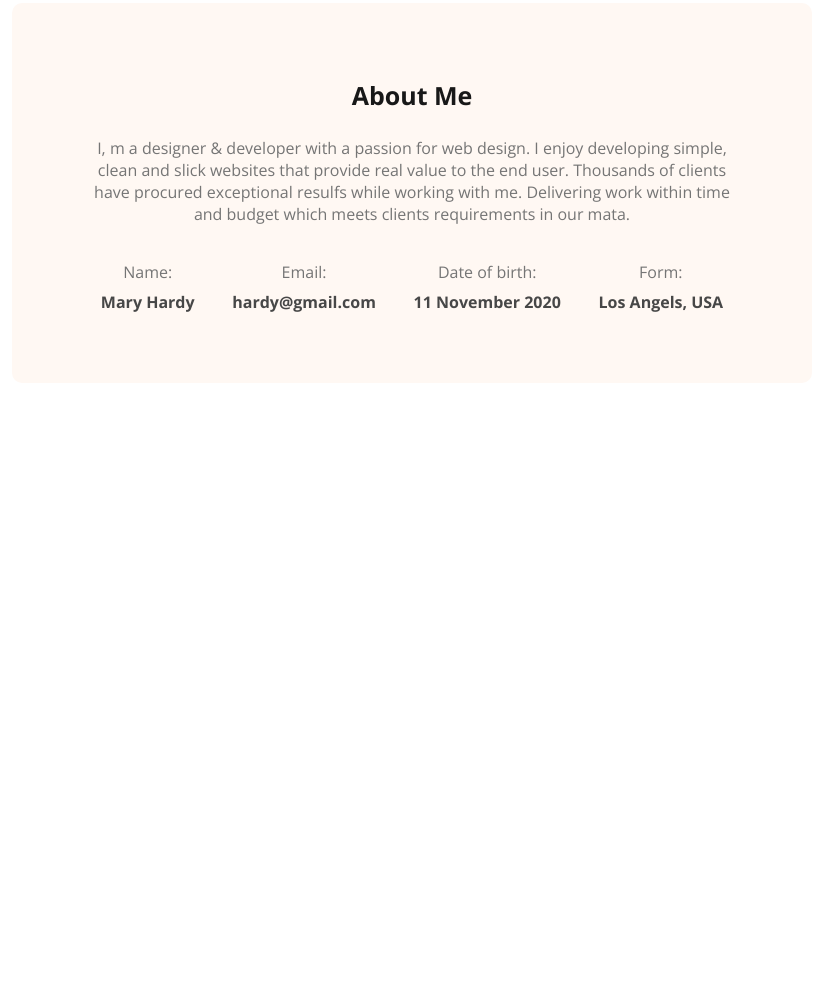
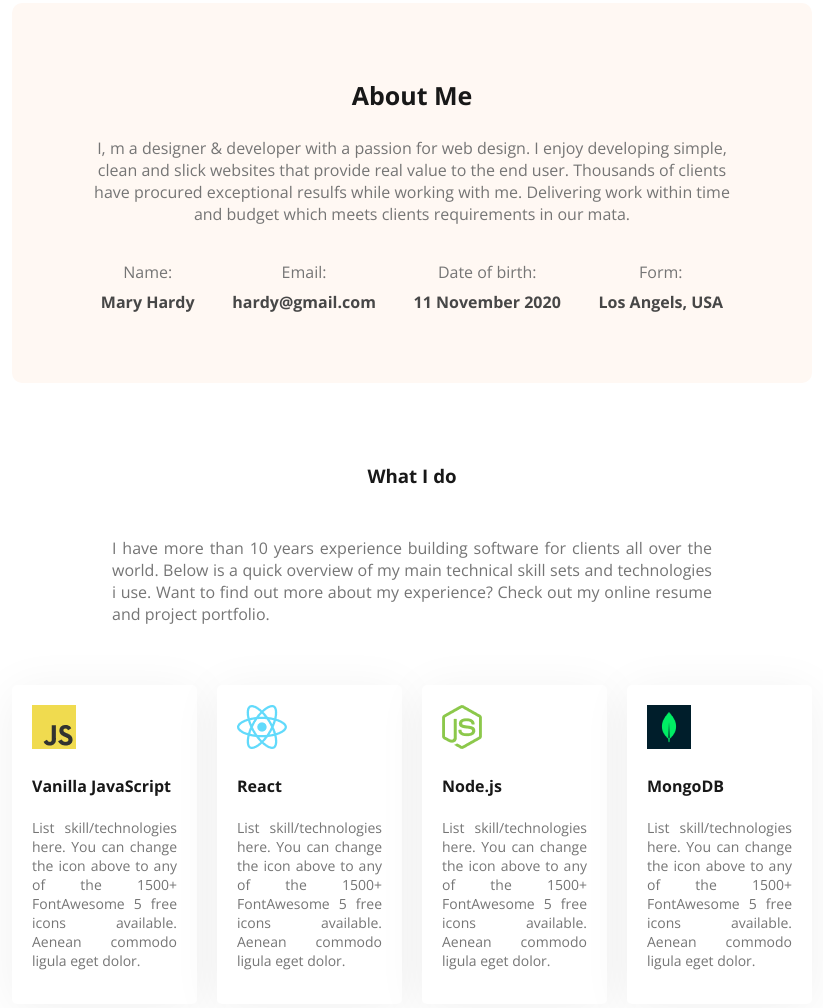
Before and after one commit to Tosiqul-Islam-Sopon/Portfolio, a plain HTML site: page index.html in a window 1280 px wide. Shown: the part 647-1655 px from the top of the page, without its empty margins (228-1051 px from the left). Before the commit the page ends 1038 px from the top, so only its background shows below. Drawn offline with nearby package versions, Linux system fonts and the light colour scheme.

Commit message:
what I do complete

```diff
--- a/index.html
+++ b/index.html
@@ -57,6 +57,42 @@
                 </div>
             </div>
         </section>
+        <section class="what_i_do_container">
+            <h3 class="what_i_do_title">What I do</h3>
+            <p class="what_i_do_description">
+                I have more than 10 years experience building software for clients all over the world. Below is a quick overview of my main technical skill sets and technologies i use. Want to find out more about my experience? Check out my online resume and project portfolio.
+            </p>
+            <div class="what_i_do_item_container">
+                <div class="what_i_do_item">
+                    <img class="what_i_do_icon" src="images/icons/js.png" alt="">
+                    <h4 class="what_i_do_item_title">Vanilla JavaScript</h4>
+                    <p class="what_i_do_item_description">
+                        List skill/technologies here. You can change the icon above to any of the 1500+ FontAwesome 5 free icons available. Aenean commodo ligula eget dolor.
+                    </p>
+                </div>
+                <div class="what_i_do_item">
+                    <img class="what_i_do_icon" src="images/icons/react.png" alt="">
+                    <h4 class="what_i_do_item_title">React</h4>
+                    <p class="what_i_do_item_description">
+                        List skill/technologies here. You can change the icon above to any of the 1500+ FontAwesome 5 free icons available. Aenean commodo ligula eget dolor.
+                    </p>
+                </div>
+                <div class="what_i_do_item">
+                    <img class="what_i_do_icon" src="images/icons/nodejs.png" alt="">
+                    <h4 class="what_i_do_item_title">Node.js</h4>
+                    <p class="what_i_do_item_description">
+                        List skill/technologies here. You can change the icon above to any of the 1500+ FontAwesome 5 free icons available. Aenean commodo ligula eget dolor.
+                    </p>
+                </div>
+                <div class="what_i_do_item">
+                    <img class="what_i_do_icon" src="images/icons/mongo.png" alt="">
+                    <h4 class="what_i_do_item_title">MongoDB</h4>
+                    <p class="what_i_do_item_description">
+                        List skill/technologies here. You can change the icon above to any of the 1500+ FontAwesome 5 free icons available. Aenean commodo ligula eget dolor.
+                    </p>
+                </div>
+            </div>
+        </section>
     </main>
     <footer>
 
--- a/styles/styles.css
+++ b/styles/styles.css
@@ -87,23 +87,26 @@ nav li a {
     font-size: 65px;
     font-weight: 700;
 }
-.banner_description{
+
+.banner_description {
     margin: 0;
     margin-bottom: 30px;
     font-size: 16px;
 }
-.banner_content{
+
+.banner_content {
     max-width: 500px;
     text-align: justify;
 }
 
 
 
-main{
+main {
     max-width: 800px;
     margin: 0 auto;
 }
-.aboutMe{
+
+.aboutMe {
     margin-top: 100px;
     /* margin-left: 230px;
     margin-right: 230px; */
@@ -113,29 +116,72 @@ main{
     padding-bottom: 50px;
     text-align: center;
 }
-.section_title{
+
+.section_title {
     color: #181818;
     font-size: 25px;
 }
-.section_description{
+
+.section_description {
     color: #757575;
     padding: 0px 70px;
 }
 
-.about_info_container{
+.about_info_container {
     display: flex;
     justify-content: space-around;
     padding: 0px 70px;
 }
-.info_name{
+
+.info_name {
     color: #757575;
     font-weight: 400;
     line-height: 30px;
     margin-bottom: 0;
 }
-.info_description{
+
+.info_description {
     color: #474747;
     font-weight: 700;
     line-height: 30px;
     margin-top: 0;
 }
+
+.what_i_do_container {
+    margin-top: 80px;
+}
+
+.what_i_do_item_container {
+    margin-top: 30px;
+    display: flex;
+    gap: 20px;
+    justify-content: space-around;
+}
+.what_i_do_title{
+    text-align: center;
+    color: #181818;
+}
+.what_i_do_item {
+    border-radius: 5px;
+    background: #FFF;
+    box-shadow: 0px 6px 50px 0px rgba(0, 0, 0, 0.06);
+    padding: 20px;
+}
+.what_i_do_item_description{
+    text-align: justify;
+    font-size: 14px;
+    color: #757575;
+}
+
+.what_i_do_icon {
+    align-items: self-start;
+}
+
+.what_i_do_description {
+    padding: 30px 100px;
+    text-align: justify;
+    color: #757575;
+}
+.what_i_do_item_title{
+    color: #181818;
+}
```
